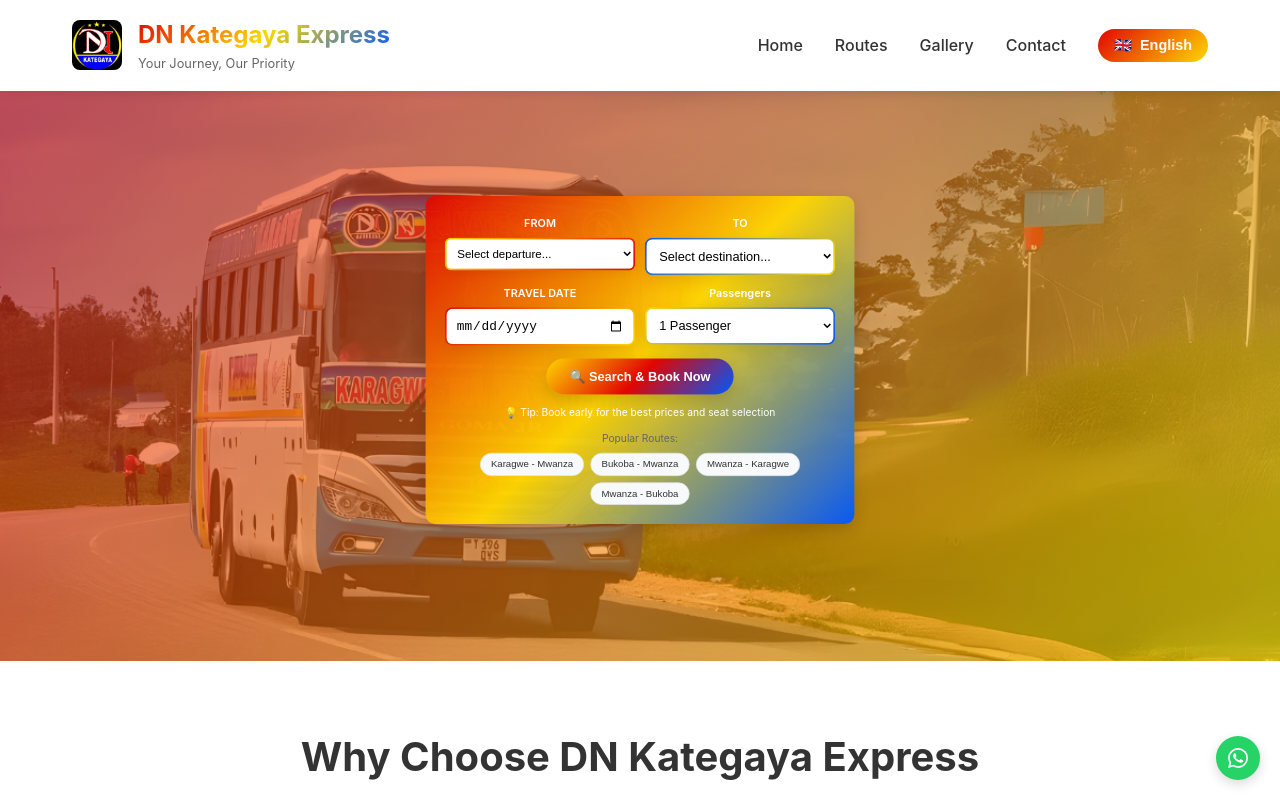
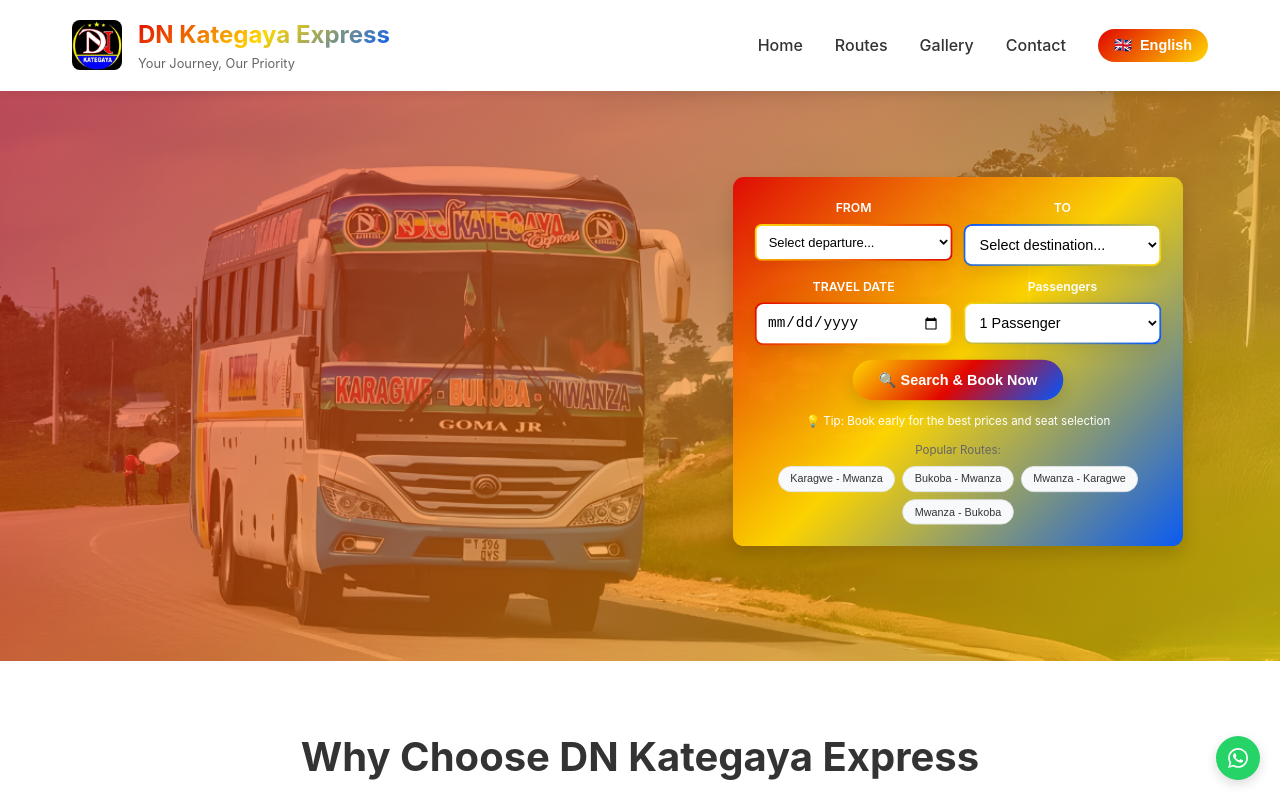
Before and after one commit to Dawinz/dn-kategaya-express-site, a React (Create React App) app: page / in a window 1280 px wide. Shown: the top 800 px of the page. Built offline with nearby package versions, Linux system fonts and the light colour scheme.

Commit message:
Position form on right side, increase size to 0.9 scale, and reduce z-index to 0

```diff
--- a/src/components/Hero.js
+++ b/src/components/Hero.js
@@ -36,14 +36,19 @@
     }}>
       <div style={{
         position: 'relative',
-        zIndex: 1,
-        maxWidth: '600px',
+        zIndex: 0,
+        maxWidth: '1200px',
         margin: '0 auto',
-        padding: '0 2rem'
+        padding: '0 2rem',
+        display: 'flex',
+        justifyContent: 'flex-end',
+        alignItems: 'center',
+        minHeight: '400px'
       }}>
         <div style={{
-          transform: 'scale(0.8)',
-          transformOrigin: 'center'
+          transform: 'scale(0.9)',
+          transformOrigin: 'center',
+          maxWidth: '500px'
         }}>
           <SearchForm setIsBookingDialogOpen={setIsBookingDialogOpen} />
         </div>
```
